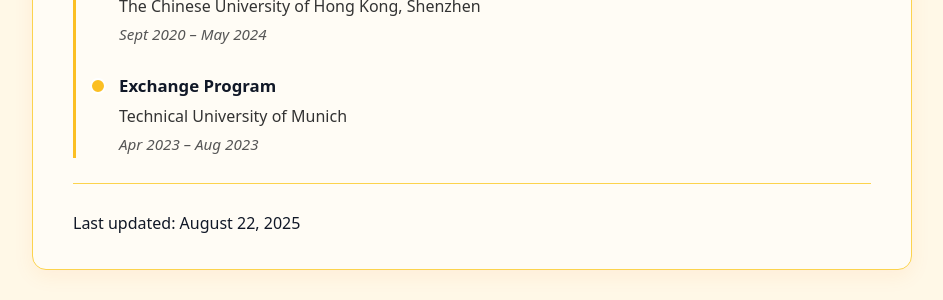
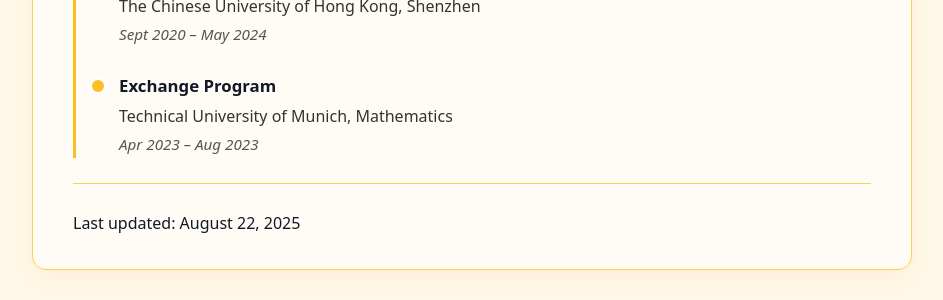
Before and after one commit to yayayida/yayayida.github.io, a Jekyll site: the page built from index.md, in a window 1280 px wide. Shown: the part 1797-2097 px from the top of the page, without its empty margins (168-1111 px from the left). Built offline with Jekyll 4.4.1, drawn with Linux system fonts in a browser that asks for light colours.

Commit message:
Update index.md

```diff
--- a/index.md
+++ b/index.md
@@ -182,7 +182,7 @@ My current research interests include **Reinforcement Learning**, **Optimization
 
   <div class="edu-item">
     <div class="edu-degree">Exchange Program</div>
-    <div class="edu-school">Technical University of Munich</div>
+    <div class="edu-school">Technical University of Munich, Mathematics</div>
     <div class="edu-dates">Apr 2023 – Aug 2023</div>
   </div>
 
```
